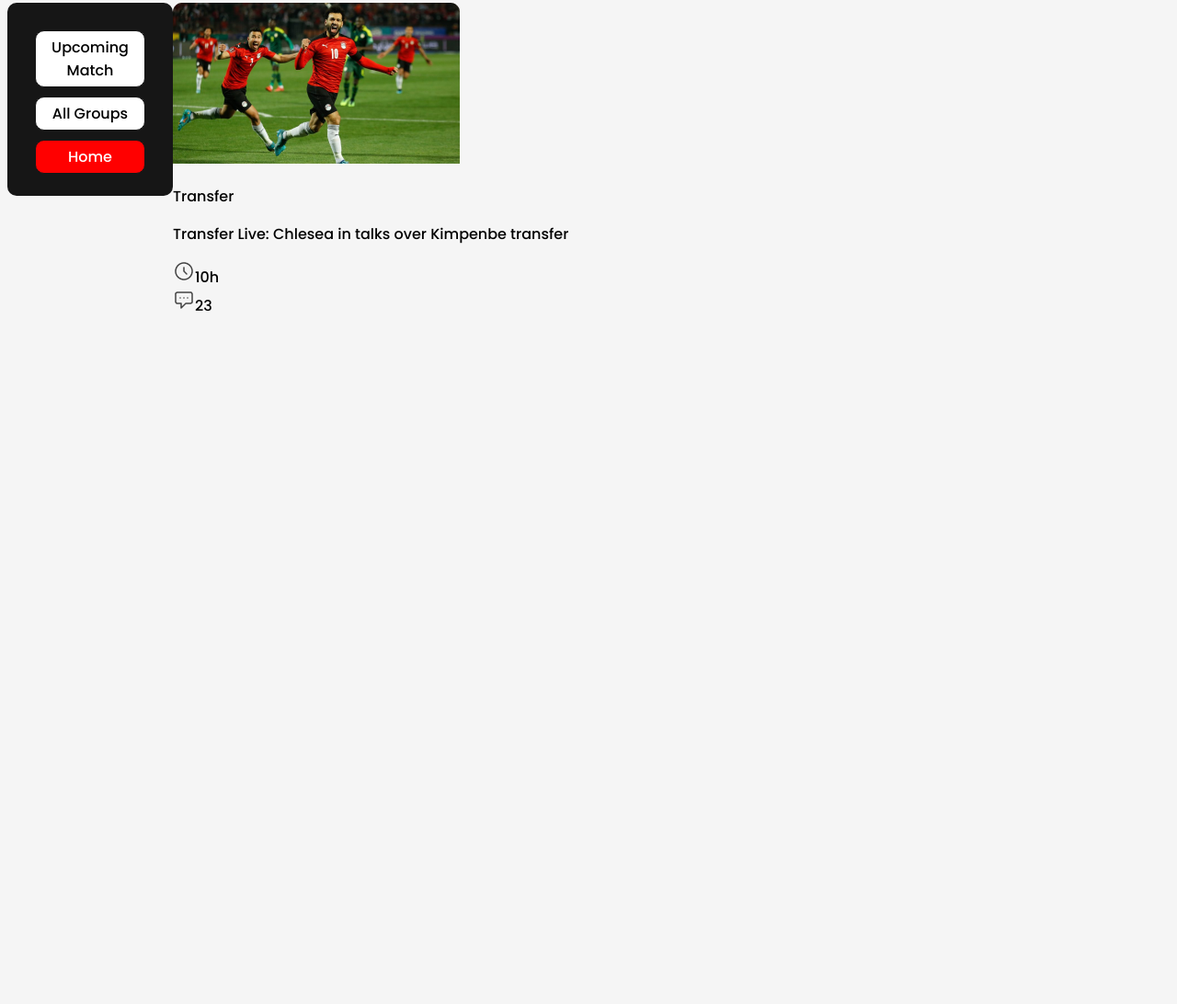
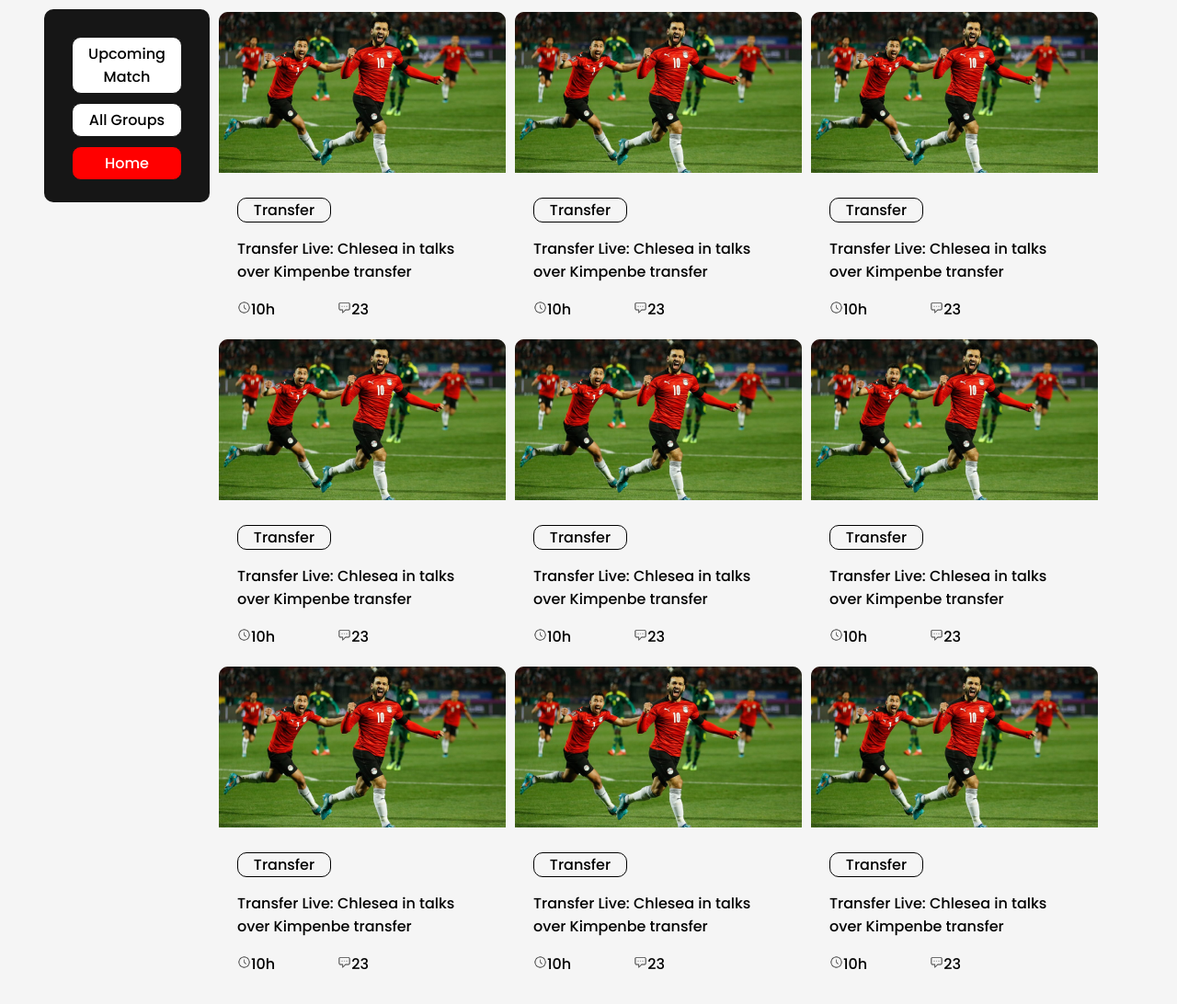
Before and after one commit to tajwarchy/assignment-2, a plain HTML site: page index.html in a window 1280 px wide. Shown: the part 618-1710 px from the top of the page at 92% size. Before the commit the page ends 971 px from the top, so only its background shows below. Drawn offline with Linux system fonts and the light colour scheme.

Commit message:
blog done

```diff
--- a/index.html
+++ b/index.html
@@ -39,11 +39,101 @@
             <div class="blog">
                 <div class="blog-element">
                     <div class="blog-img"><img src="assets/Blog Image.png" alt=""></div>
-                    <p class="transfer">Transfer</p>
-                    <p class="blog-news">Transfer Live: Chlesea in talks over Kimpenbe transfer</p>
-                    <div class="icons">
-                        <div><img src="assets/Time Icon.png" alt="">10h</div>
-                        <div><img src="assets/Chat Icon.png" alt="">23</div>
+                    <div class="blog-txt">
+                        <p class="transfer">Transfer</p>
+                        <p class="blog-news">Transfer Live: Chlesea in talks over Kimpenbe transfer</p>
+                        <div class="icons">
+                            <div><img src="assets/Time Icon.png" alt="">10h</div>
+                            <div><img src="assets/Chat Icon.png" alt="">23</div>
+                        </div>
+                    </div>
+                </div>
+                <div class="blog-element">
+                    <div class="blog-img"><img src="assets/Blog Image.png" alt=""></div>
+                    <div class="blog-txt">
+                        <p class="transfer">Transfer</p>
+                        <p class="blog-news">Transfer Live: Chlesea in talks over Kimpenbe transfer</p>
+                        <div class="icons">
+                            <div><img src="assets/Time Icon.png" alt="">10h</div>
+                            <div><img src="assets/Chat Icon.png" alt="">23</div>
+                        </div>
+                    </div>
+                </div>
+                <div class="blog-element">
+                    <div class="blog-img"><img src="assets/Blog Image.png" alt=""></div>
+                    <div class="blog-txt">
+                        <p class="transfer">Transfer</p>
+                        <p class="blog-news">Transfer Live: Chlesea in talks over Kimpenbe transfer</p>
+                        <div class="icons">
+                            <div><img src="assets/Time Icon.png" alt="">10h</div>
+                            <div><img src="assets/Chat Icon.png" alt="">23</div>
+                        </div>
+                    </div>
+                </div>
+                <div class="blog-element">
+                    <div class="blog-img"><img src="assets/Blog Image.png" alt=""></div>
+                    <div class="blog-txt">
+                        <p class="transfer">Transfer</p>
+                        <p class="blog-news">Transfer Live: Chlesea in talks over Kimpenbe transfer</p>
+                        <div class="icons">
+                            <div><img src="assets/Time Icon.png" alt="">10h</div>
+                            <div><img src="assets/Chat Icon.png" alt="">23</div>
+                        </div>
+                    </div>
+                </div>
+                <div class="blog-element">
+                    <div class="blog-img"><img src="assets/Blog Image.png" alt=""></div>
+                    <div class="blog-txt">
+                        <p class="transfer">Transfer</p>
+                        <p class="blog-news">Transfer Live: Chlesea in talks over Kimpenbe transfer</p>
+                        <div class="icons">
+                            <div><img src="assets/Time Icon.png" alt="">10h</div>
+                            <div><img src="assets/Chat Icon.png" alt="">23</div>
+                        </div>
+                    </div>
+                </div>
+                <div class="blog-element">
+                    <div class="blog-img"><img src="assets/Blog Image.png" alt=""></div>
+                    <div class="blog-txt">
+                        <p class="transfer">Transfer</p>
+                        <p class="blog-news">Transfer Live: Chlesea in talks over Kimpenbe transfer</p>
+                        <div class="icons">
+                            <div><img src="assets/Time Icon.png" alt="">10h</div>
+                            <div><img src="assets/Chat Icon.png" alt="">23</div>
+                        </div>
+                    </div>
+                </div>
+                <div class="blog-element">
+                    <div class="blog-img"><img src="assets/Blog Image.png" alt=""></div>
+                    <div class="blog-txt">
+                        <p class="transfer">Transfer</p>
+                        <p class="blog-news">Transfer Live: Chlesea in talks over Kimpenbe transfer</p>
+                        <div class="icons">
+                            <div><img src="assets/Time Icon.png" alt="">10h</div>
+                            <div><img src="assets/Chat Icon.png" alt="">23</div>
+                        </div>
+                    </div>
+                </div>
+                <div class="blog-element">
+                    <div class="blog-img"><img src="assets/Blog Image.png" alt=""></div>
+                    <div class="blog-txt">
+                        <p class="transfer">Transfer</p>
+                        <p class="blog-news">Transfer Live: Chlesea in talks over Kimpenbe transfer</p>
+                        <div class="icons">
+                            <div><img src="assets/Time Icon.png" alt="">10h</div>
+                            <div><img src="assets/Chat Icon.png" alt="">23</div>
+                        </div>
+                    </div>
+                </div>
+                <div class="blog-element">
+                    <div class="blog-img"><img src="assets/Blog Image.png" alt=""></div>
+                    <div class="blog-txt">
+                        <p class="transfer">Transfer</p>
+                        <p class="blog-news">Transfer Live: Chlesea in talks over Kimpenbe transfer</p>
+                        <div class="icons">
+                            <div><img src="assets/Time Icon.png" alt="">10h</div>
+                            <div><img src="assets/Chat Icon.png" alt="">23</div>
+                        </div>
                     </div>
                 </div>
 
--- a/styles/style.css
+++ b/styles/style.css
@@ -59,6 +59,7 @@ body {
 
 .middle{
     display: flex;
+    margin-left: 40px;
 }
 
 .sidebar{
@@ -71,6 +72,7 @@ body {
     max-height: 150px;
     border-radius: 10px;
     align-items: center;
+    margin-top: 7px;
 
 }
 .page{
@@ -86,3 +88,35 @@ body {
     background-color: red;
     color: white;
 }
+.blog{
+    margin: 10px;
+    display: grid;
+    grid-template-columns: repeat(3,1fr);
+    column-gap: 10px;
+}
+
+.blog-txt{
+    margin: 20px;
+}
+.transfer{
+    border: 1px solid black;
+    max-width: 100px;
+    max-height: 32px;
+    text-align: center;
+    border-radius: 10px;
+}
+.blog-news{
+    max-width: 272px;
+    max-height: 54px;
+}
+
+.icons{
+    display: flex;
+    justify-content: space-between;
+    max-width: 143px;
+    max-height: 26px;
+}
+.icons img{
+    max-width: 15px;
+    max-height: 15px;
+}
```
